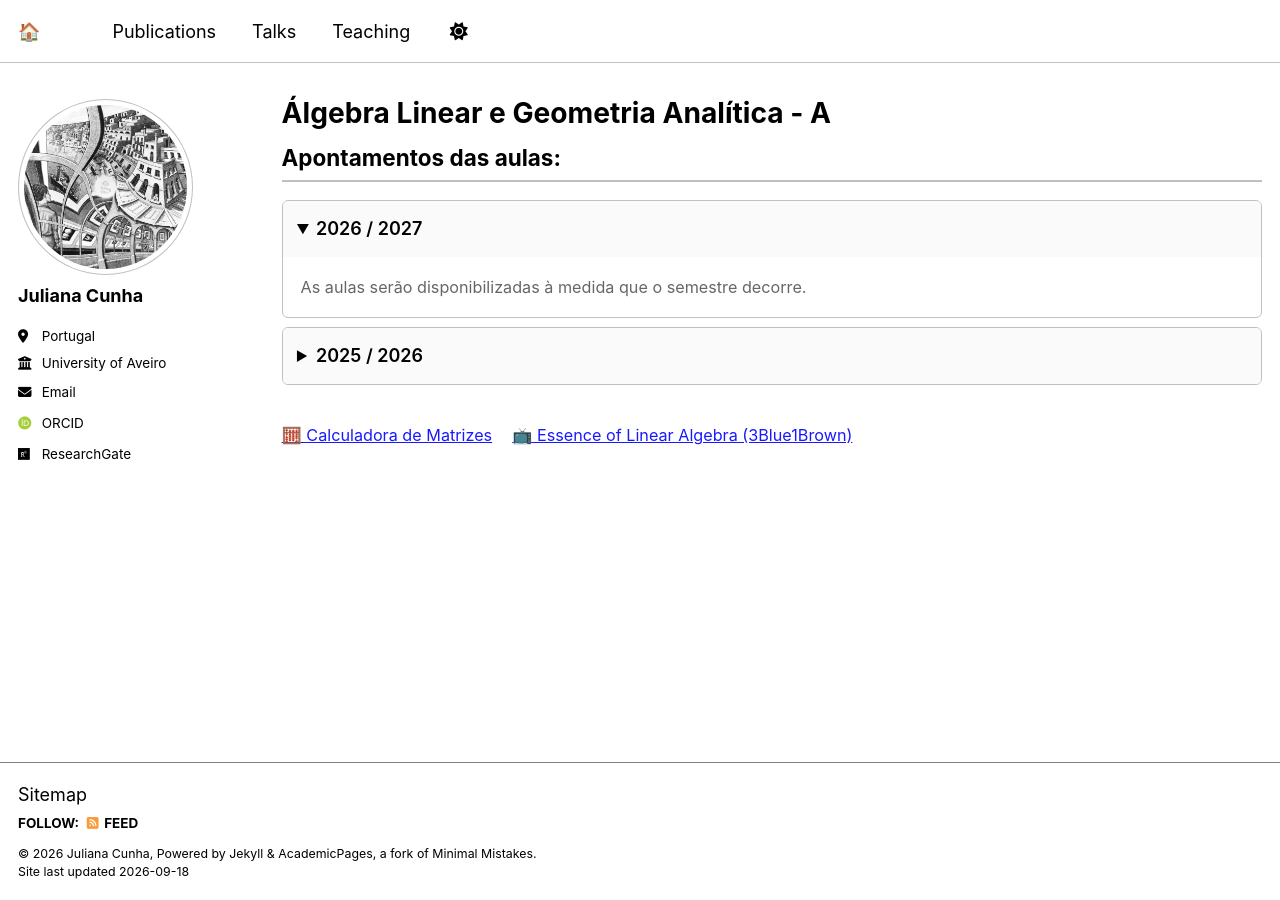
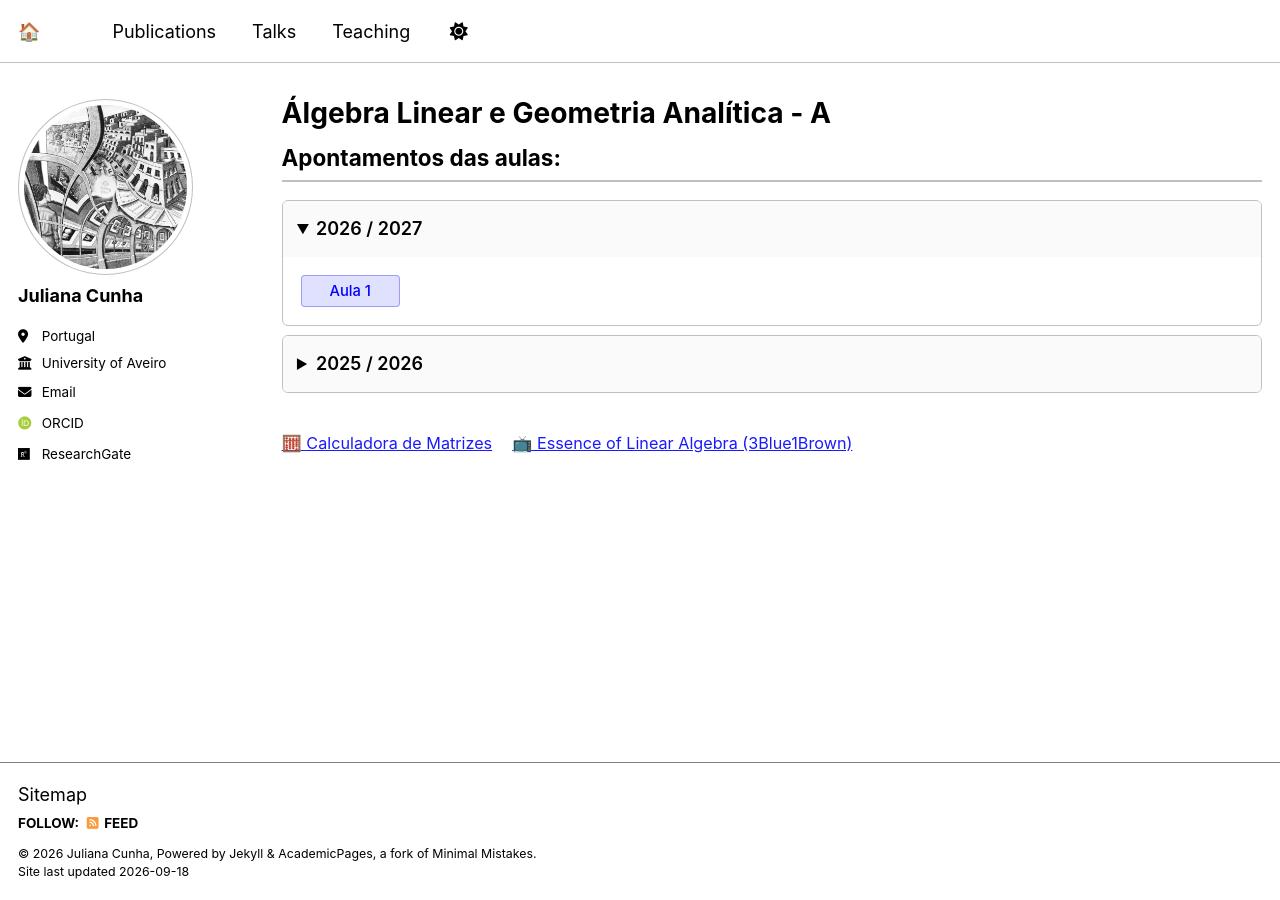
Before and after one commit to juliana-cunha/juliana-cunha.github.io, a Jekyll site: the page built from _pages/teaching.md, in a window 1280 px wide. Built offline with Jekyll 4.4.1, drawn with Linux system fonts in a browser that asks for light colours; some web fonts are replaced; a script that is not in the unit is left out.

Commit message:
Update teaching.md

```diff
--- a/_pages/teaching.md
+++ b/_pages/teaching.md
@@ -85,8 +85,8 @@ author_profile: true
 
   <details open>
     <summary>2026 / 2027</summary>
-    <div style="padding: 1rem; opacity: 0.6; font-size: 0.9rem;">
-      As aulas serão disponibilizadas à medida que o semestre decorre.
+    <div class="lesson-grid">
+      <div class="lesson-item"><a href="/files/ALGA/2026/Aula_1.pdf" class="lesson-link">Aula 1</a></div>
     </div>
   </details>
 
```
